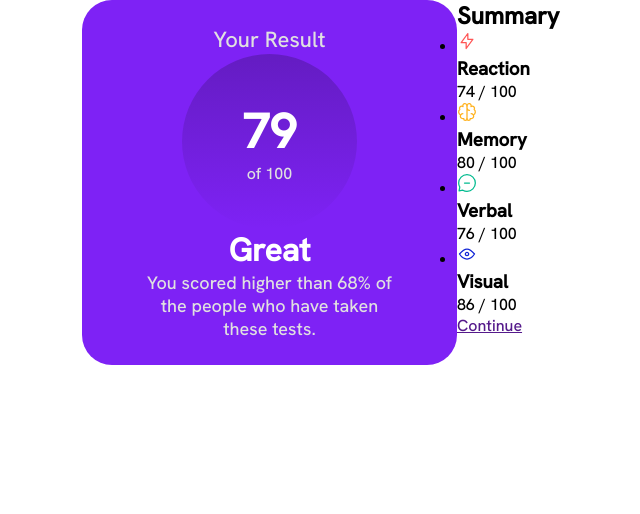
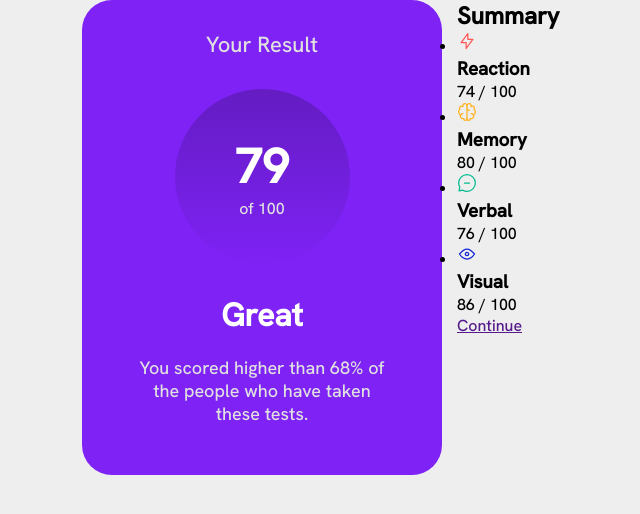
Before and after one commit to VOOTRIC/results-summary, a plain HTML site: page index.html in a window 1280 px wide. Shown: the whole page, without its empty margins (183-823 px from the left). Drawn offline with Linux system fonts and the light colour scheme.

Commit message:
box01 Box01 completed

```diff
--- a/css/global.css
+++ b/css/global.css
@@ -2,6 +2,9 @@
  margin: 0;
  padding: 0;
  box-sizing: border-box;
+}
+body{
+background-color: #eeeeee;
 }
 
 span{
--- a/css/main.css
+++ b/css/main.css
@@ -16,10 +16,12 @@
 
 .box1{
 display: grid;
+width: 360px;
+row-gap: 20px;
 justify-items: center;
 text-align: center;
-padding-top: 25px;
-padding-bottom: 25px;
+padding-top: 30px;
+padding-bottom: 50px;
 background-color: var(--background);
 border-radius: 30px;
 }
@@ -36,6 +38,7 @@ border-radius: 30px;
     background-image: linear-gradient(180deg, #641CC2, #641cc200) ;
     width: 175px;
     height: 175px;
+    margin: 10px 0;
 }
 
 .number-box > span:first-child{
```
